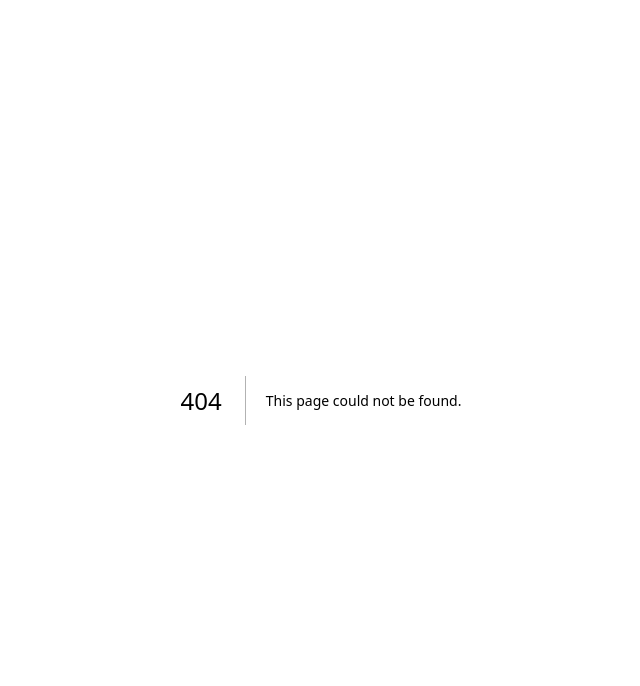
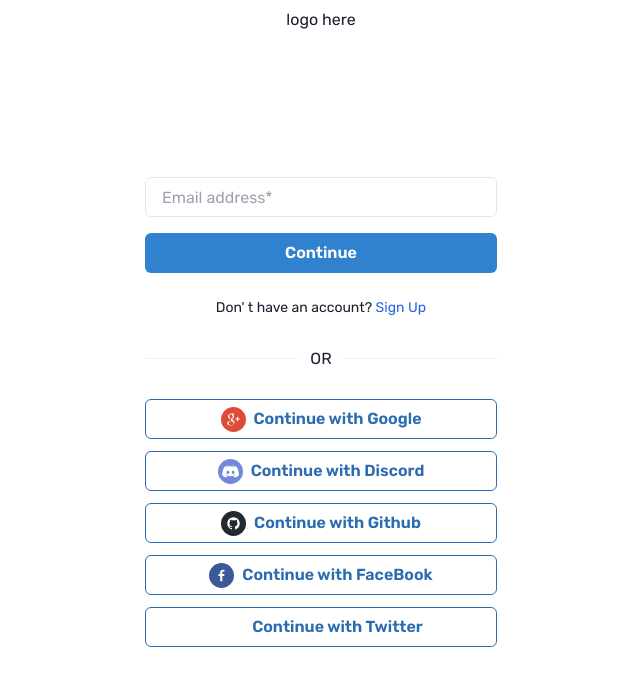
Before and after one commit to kasundraJeet/next-auth-app, a Next.js app: page /login in a window 1280 px wide. Before the commit this address had no page. Shown: the top 686 px of the page, without its empty margins (319-959 px from the left). Built offline with nearby package versions, Linux system fonts and the light colour scheme.

Commit message:
Crete new auth page and provider buttons

```diff
--- /dev/null
+++ b/app/components/layout/AuthLayout.jsx
@@ -0,0 +1,19 @@
+import { Box, Container } from "@chakra-ui/react";
+
+export default function AuthLayout({ children }) {
+  return (
+    <Box as="main" h="100dvh" w="100%" p={2} className="overflow-y-auto">
+      <Container
+        as="section"
+        h="100%"
+        maxW="sm"
+        w="100%"
+        display="flex"
+        justifyContent="space-between"
+        flexDirection="column"
+      >
+        {children}
+      </Container>
+    </Box>
+  );
+}
--- a/app/components/layout/LayoutWrapper.jsx
+++ b/app/components/layout/LayoutWrapper.jsx
@@ -2,7 +2,7 @@
 import Footer from "./LayoutFooter";
 import Header from "./LayoutHeader";
 
-export default function LayoutWrapper({ childern }) {
+export default function LayoutWrapper({ children }) {
   return (
     <Box
       as="main"
@@ -14,7 +14,7 @@
     >
         <Header />
       <Box as="section" h="100%" w="100%" className="overflow-y-auto">
-        {childern}
+        {children}
       </Box>
       <Footer />
     </Box>
--- a/app/components/layout/index.js
+++ b/app/components/layout/index.js
@@ -1 +1,2 @@
 export { default as LayoutWrapper } from "./LayoutWrapper";
+export { default as AuthLayout } from "./AuthLayout";
--- /dev/null
+++ b/app/login/components/ProviderButtons.js
@@ -0,0 +1,47 @@
+import { Button } from "@chakra-ui/react";
+import { SocialIcon } from "react-social-icons";
+
+const providers = [
+  {
+    icon: "google",
+    btn_name: "Continue with Google",
+  },
+  {
+    icon: "discord",
+    btn_name: "Continue with Discord",
+  },
+  {
+    icon: "github",
+    btn_name: "Continue with Github",
+  },
+  {
+    icon: "facebook",
+    btn_name: "Continue with FaceBook",
+  },
+  {
+    icon: "x",
+    btn_name: "Continue with Twitter",
+  },
+];
+
+export default function ProviderButtons() {
+  return (
+    <>
+      {providers.map((provider, i) => (
+        <Button
+          leftIcon={
+            <SocialIcon
+              network={provider.icon}
+              style={{ height: 25, width: 25, display: "block" }}
+            />
+          }
+          colorScheme="blue"
+          variant="outline"
+          key={i}
+        >
+          {provider.btn_name}
+        </Button>
+      ))}
+    </>
+  );
+}
--- /dev/null
+++ b/app/login/page.js
@@ -0,0 +1,49 @@
+import { AuthLayout } from "@/components/layout";
+import {
+  Input,
+  Button,
+  FormControl,
+  Stack,
+  Divider,
+  Text,
+  Box,
+  AbsoluteCenter,
+} from "@chakra-ui/react";
+import Link from "next/link";
+import ProviderButtons from "./components/ProviderButtons";
+
+export default function LoginPage() {
+  return (
+    <AuthLayout>
+      <p className="text-center"> logo here </p>
+      <Stack spacing={10}>
+        <form className="space-y-6">
+          <div className="space-y-4">
+            <FormControl>
+              <Input type="email" placeholder="Email address*" />
+            </FormControl>
+            <Button type="submit" colorScheme="blue" width="100%">
+              Continue
+            </Button>
+          </div>
+          <Text fontSize="sm" className="text-center">
+            Don&#39; t have an account?{" "}
+            <Link href="/" className="text-blue-600">
+              Sign Up
+            </Link>
+          </Text>
+        </form>
+        <Box position="relative">
+          <Divider />
+          <AbsoluteCenter bg="white" px="3">
+            OR
+          </AbsoluteCenter>
+        </Box>
+        <Stack spacing={3}>
+          <ProviderButtons />
+        </Stack>
+      </Stack>
+      <div></div>
+    </AuthLayout>
+  );
+}
--- a/package.json
+++ b/package.json
@@ -13,10 +13,12 @@
     "@chakra-ui/react": "^2.8.2",
     "@emotion/react": "^11.13.3",
     "@emotion/styled": "^11.13.0",
+    "@next/swc-win32-x64-msvc": "^14.2.7",
     "framer-motion": "^11.3.30",
     "next": "14.2.6",
     "react": "^18",
-    "react-dom": "^18"
+    "react-dom": "^18",
+    "react-social-icons": "^6.18.0"
   },
   "devDependencies": {
     "eslint": "^8",
```
Also changed, not shown: public/icon/google.svg (added), 1 other file (tests, documents, lock files or other folders).
